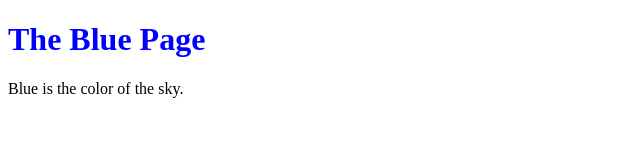
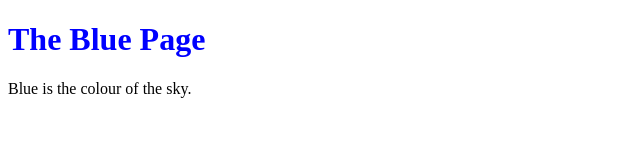
Before and after one commit to pks6a/destest, a plain HTML site: page blue.html in a window 1280 px wide. Shown: the full height of the page, 0-640 px from the left. Drawn offline with Linux system fonts and the light colour scheme.

Commit message:
Changed The Blue Page

```diff
--- a/blue.html
+++ b/blue.html
@@ -6,6 +6,6 @@
 </head>
 <body>
   <h1 style="color: #00F">The Blue Page</h1>
-  <p>Blue is the color of the sky.</p>
+  <p>Blue is the colour of the sky.</p>
 </body>
 </html>
```
